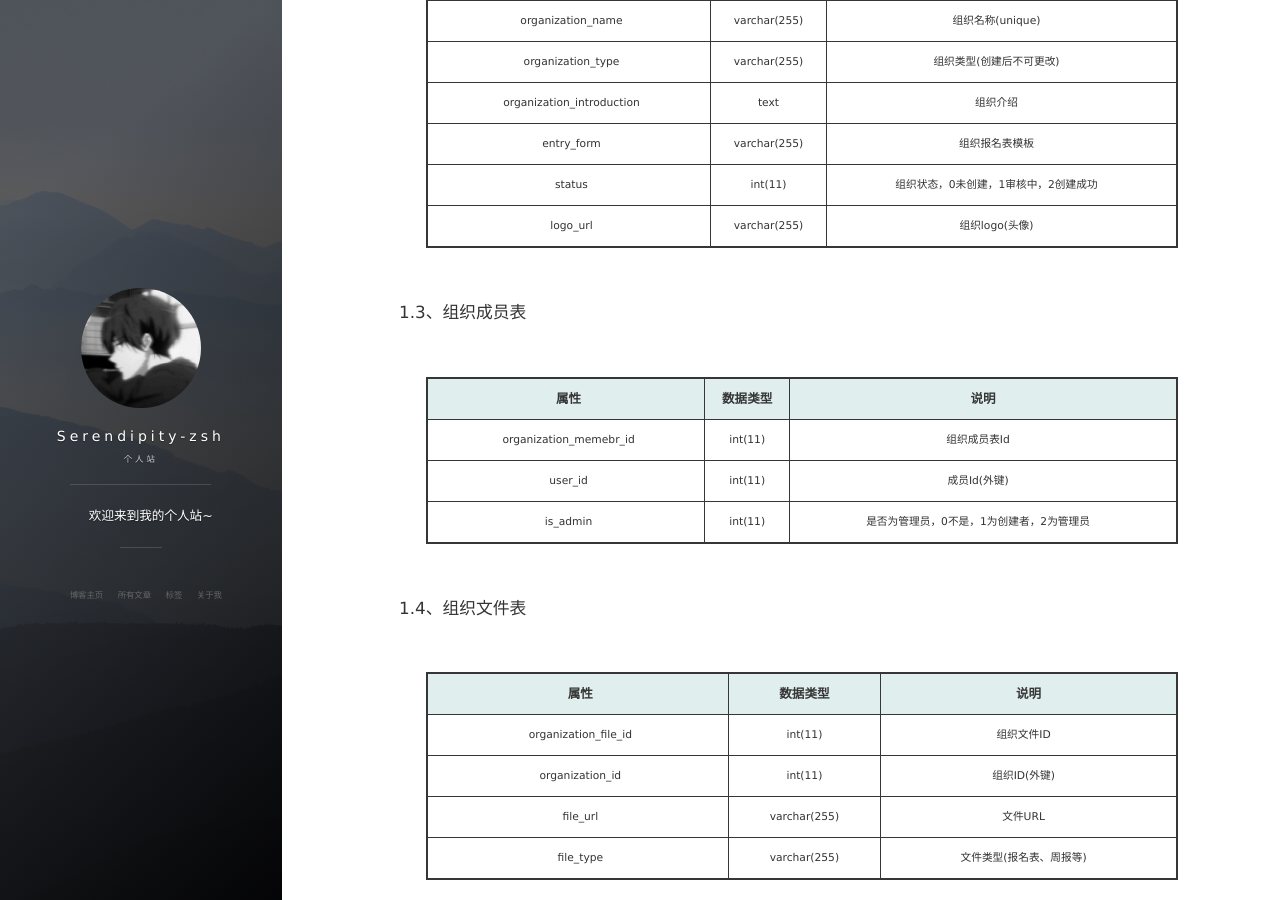
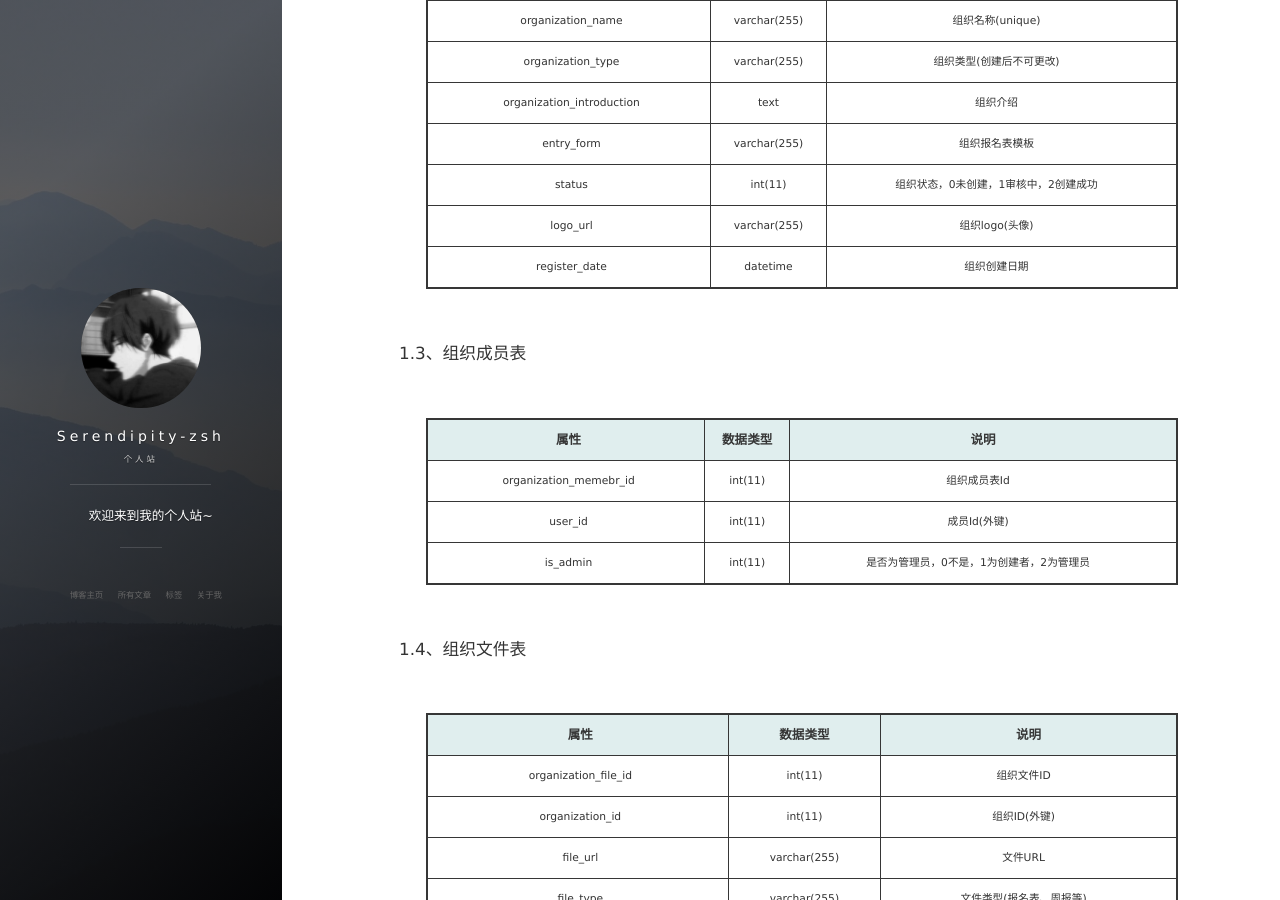
Before and after one commit to Serendipity-zsh/Serendipity-zsh.github.io, a Jekyll site: the page built from _posts/2019-09-06-沸点对外报名系统需求分析.md, in a window 1280 px wide and 900 px high, scrolled down 4176 px. Built offline with Jekyll 4.4.1, drawn with Linux system fonts in a browser that asks for light colours; nearby versions of some CDN libraries; comment, search, counter and statistics services are not loaded.

Commit message:
feat 修改博客

```diff
--- a/_posts/2019-09-06-沸点对外报名系统需求分析.md
+++ b/_posts/2019-09-06-沸点对外报名系统需求分析.md
@@ -142,6 +142,7 @@ QQ、微信登录
 | entry_form                | varchar(255) | 组织报名表模板                        |
 | status                    | int(11)      | 组织状态，0未创建，1审核中，2创建成功 |
 | logo_url                  | varchar(255) | 组织logo(头像)                        |
+| register_date             | datetime     | 组织创建日期                          |
 
 
 
```
